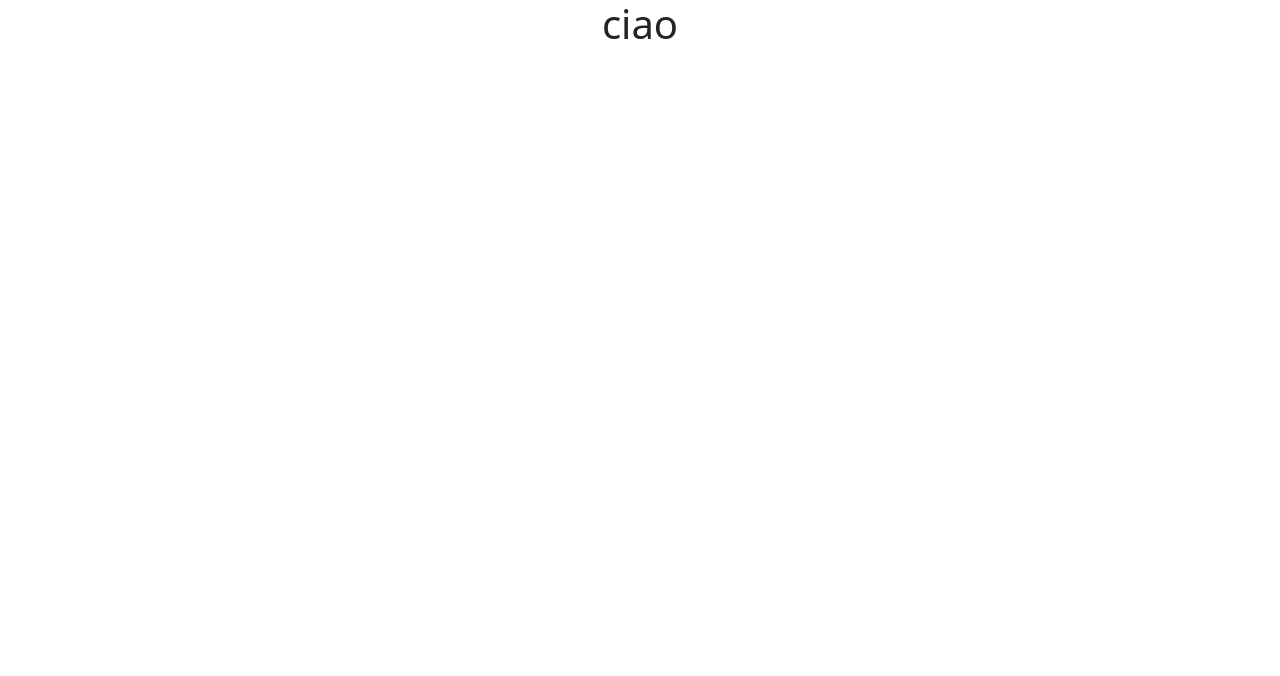
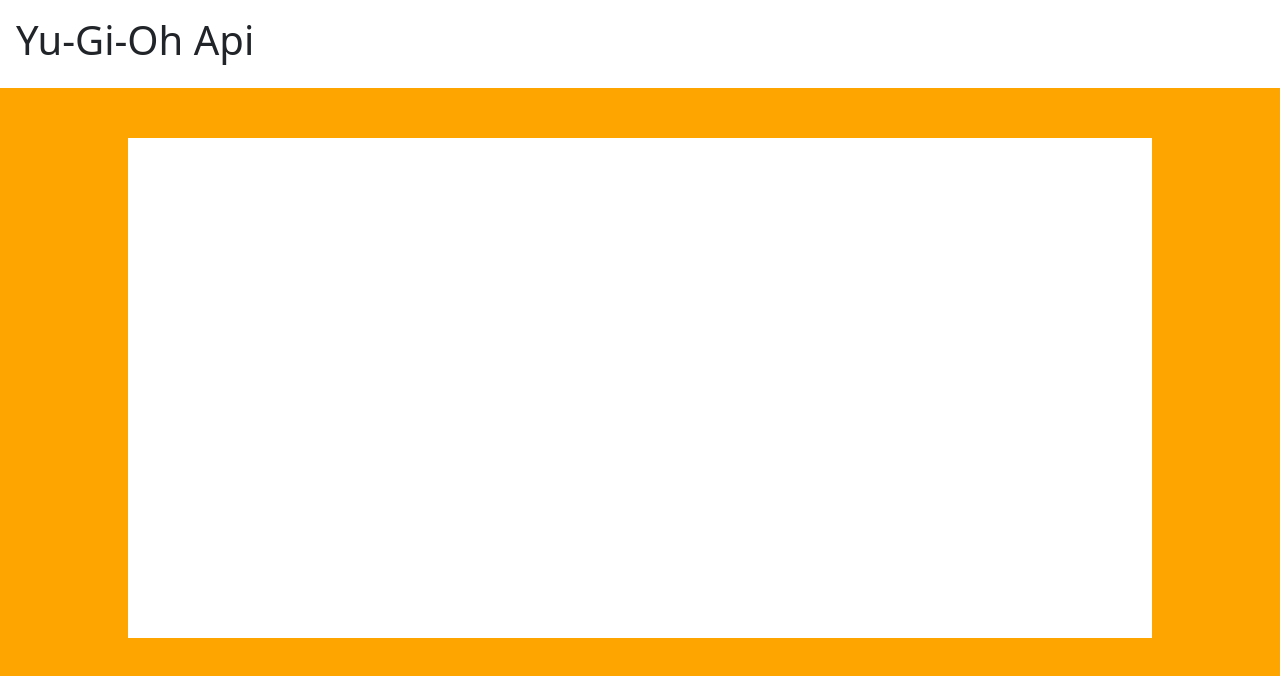
Before and after one commit to Edoardo-Monti/vite-yu-gi-oh, a Vue app: page / in a window 1280 px wide. Shown: the top 676 px of the page. Built offline with nearby package versions, Linux system fonts and the light colour scheme.

Commit message:
creazione componeneti header e main

```diff
--- a/src/App.vue
+++ b/src/App.vue
@@ -1,21 +1,41 @@
 <script >
+import HeaderComp from './components/HeaderComp.vue';
+import MainComp from './components/MainComp.vue';
+
 
 
 export default{
   name: 'App',
   components: {
-
-  }
+    HeaderComp,
+    MainComp
+}
 }
 
 </script>
 
 <template>
-  <div>
-    <h1 class="text-center">ciao</h1>
+  <HeaderComp/>
+  <div class="background-orange">
+    <div class="second-bg">
+      <MainComp/>
+    </div>
   </div>
 </template>
 
 <style lang="scss">
-@use "./style/main.scss"
+@use "./style/main.scss";
+
+.background-orange{
+  background-color: orange;
+  height: 100vh;
+  display: flex;
+  .second-bg{
+    width: 80%;
+    margin: 0 auto;
+    height: 500px;
+    margin-top: 50px;
+    background-color: white;
+  }
+}
 </style>
--- /dev/null
+++ b/src/components/HeaderComp.vue
@@ -0,0 +1,13 @@
+<script>
+export default{
+    name:"Header"
+}
+</script>
+<template>
+    <div>
+        <h1 class="p-3">Yu-Gi-Oh Api</h1>
+    </div>
+</template>
+<style lang="scss" scoped>
+
+</style>
--- /dev/null
+++ b/src/components/MainComp.vue
@@ -0,0 +1,11 @@
+<script>
+    export default{
+        name:"MainComp"
+    }
+</script>
+<template>
+
+</template>
+<style lang="scss" scoped>
+
+</style>
```
Also changed, not shown: src/components/HelloWorld.vue (deleted, +0 -40 lines).
